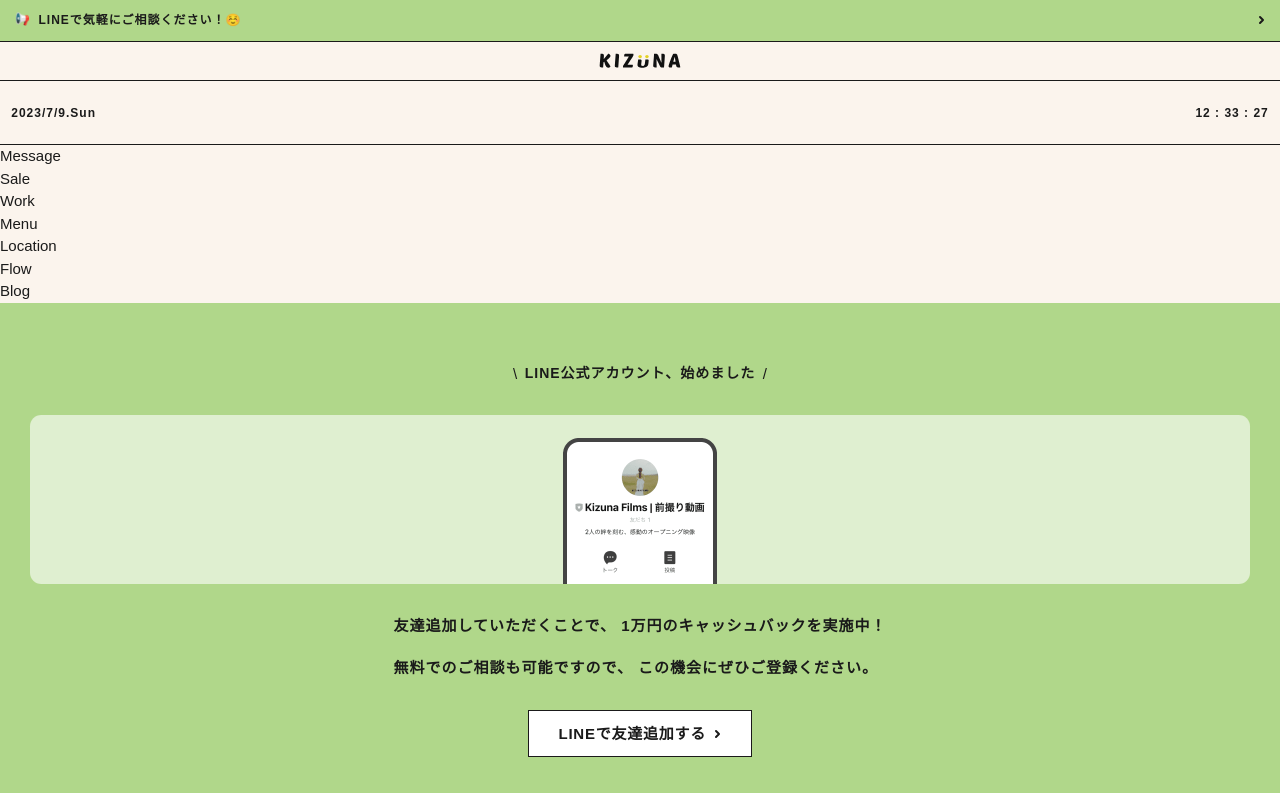
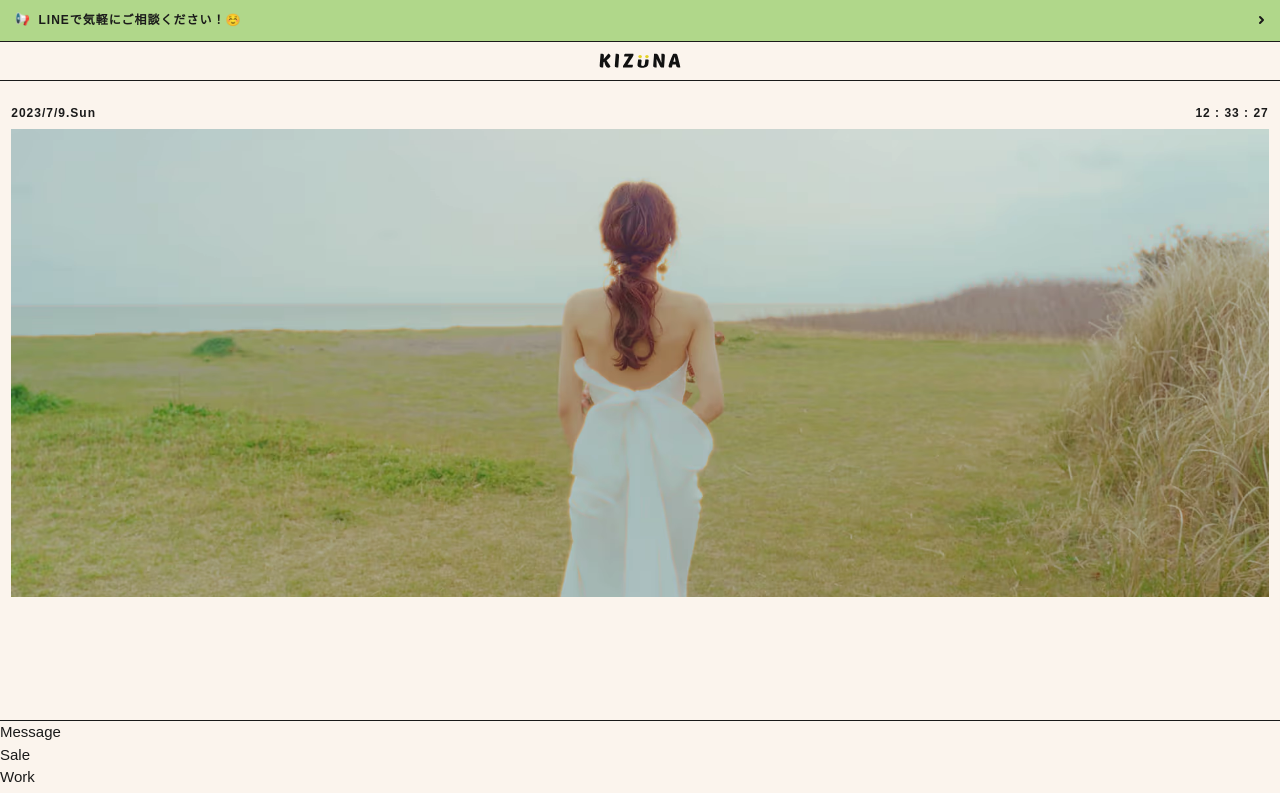
Before and after one commit to tomoya-okuda/kizuna-films, a Next.js app: page / in a window 1280 px wide. Shown: the top 793 px of the page. Built offline with nearby package versions, Linux system fonts and the light colour scheme.

Commit message:
FVにヒーロー画像を追加

```diff
--- a/src/components/layout/Page/Top/FV.tsx
+++ b/src/components/layout/Page/Top/FV.tsx
@@ -1,14 +1,26 @@
 import CountDate from '@/components/ui/Others/CountDate';
 import CountTime from '@/components/ui/Others/CountTime';
+import Image from 'next/image';
 
 type Props = {};
 
 function FV({}: Props) {
   return (
-    <div className="border-b-black100 py-6 px-3">
-      <div className="flex justify-between">
+    <div className="relative border-b-black100 py-6 px-3 min-h-[80vh] w-full">
+      {/* 日付と時間 */}
+      <div className="flex justify-between mb-2">
         <CountDate />
         <CountTime />
+      </div>
+      {/* ヒーローセクション */}
+      <div className="relative w-full min-h-[468px]">
+        <Image
+          src="/images/hero.avif"
+          alt="thumbnail"
+          loading="eager"
+          fill
+          className="object-cover"
+        />
       </div>
     </div>
   );
```
Also changed, not shown: public/images/hero.avif (added).
